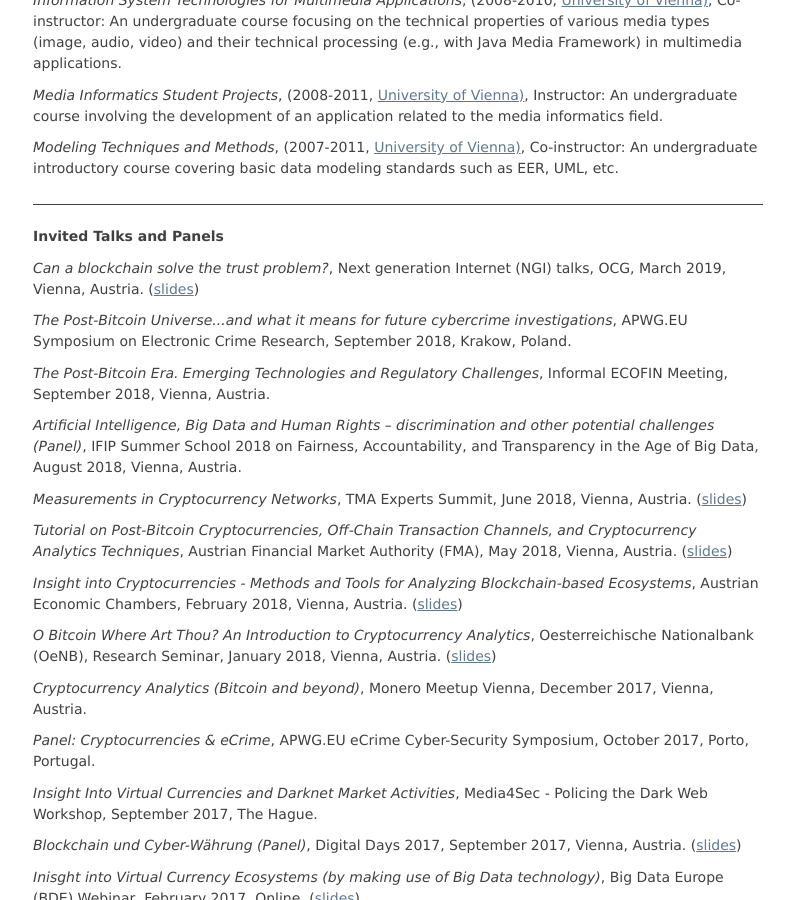
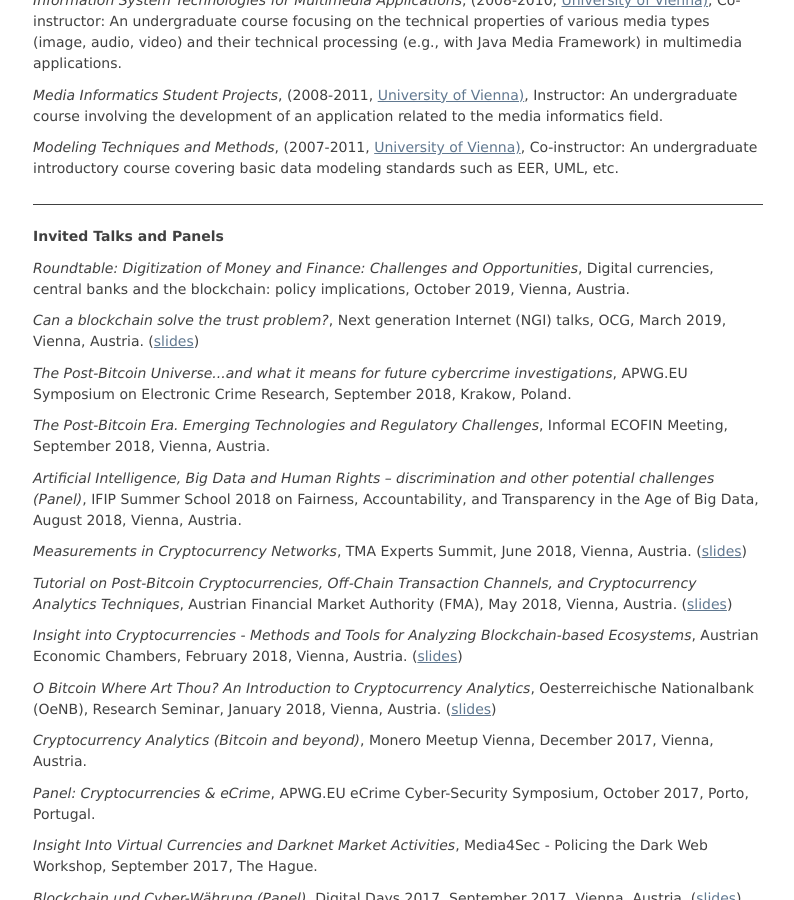
Before and after one commit to behas/behas.github.com, a Jekyll site: the page built from index.html, in a window 1280 px wide and 900 px high, scrolled down 4431 px. Shown: the whole window, without its empty margins (242-1036 px from the left). Built offline with Jekyll 4.4.1, drawn with Linux system fonts in a browser that asks for light colours.

Commit message:
added onb panel

```diff
--- a/_data/talks.yml
+++ b/_data/talks.yml
@@ -1,3 +1,8 @@
+- title: "Roundtable: Digitization of Money and Finance: Challenges and Opportunities"
+  venue: "Digital currencies, central banks and the blockchain: policy implications"
+  date: 2019-10-25
+  location: "Vienna, Austria"
+
 - title: "Can a blockchain solve the trust problem?"
   venue: "Next generation Internet (NGI) talks, OCG"
   date: 2019-03-26
```
